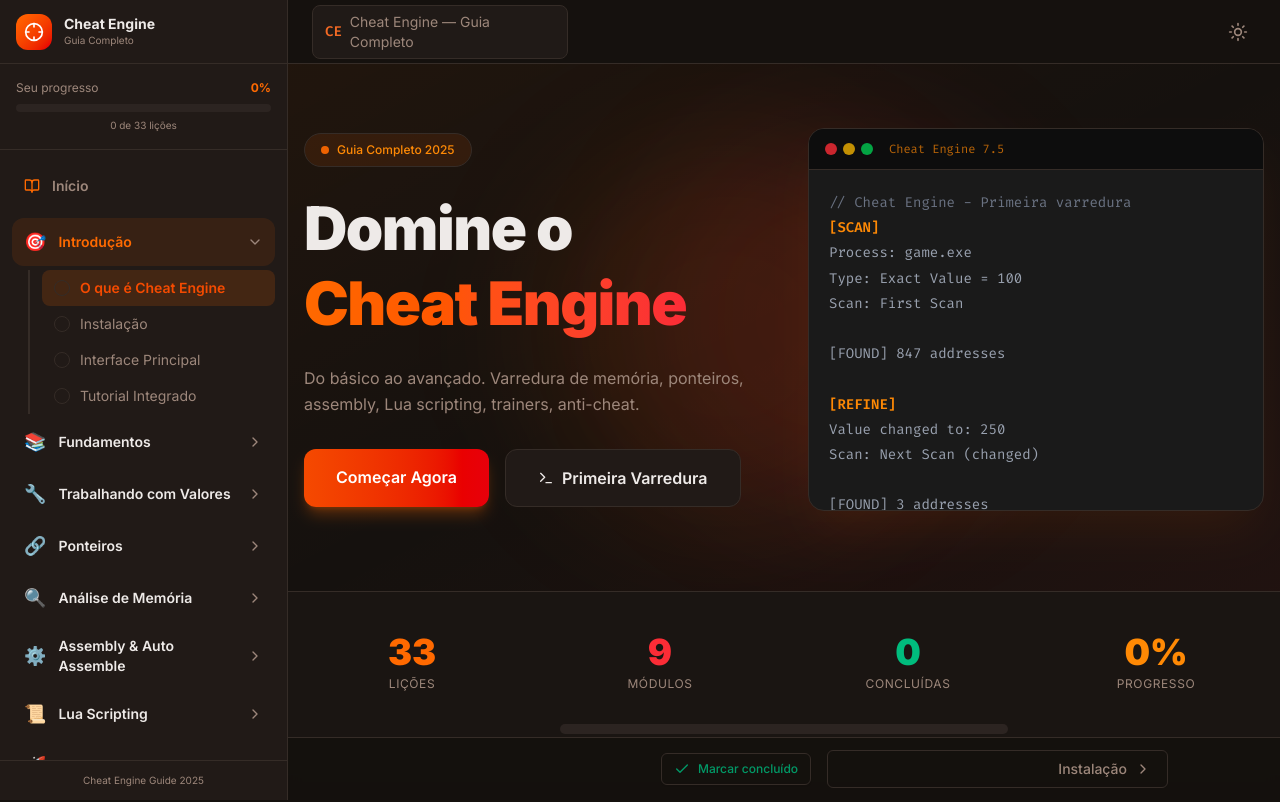
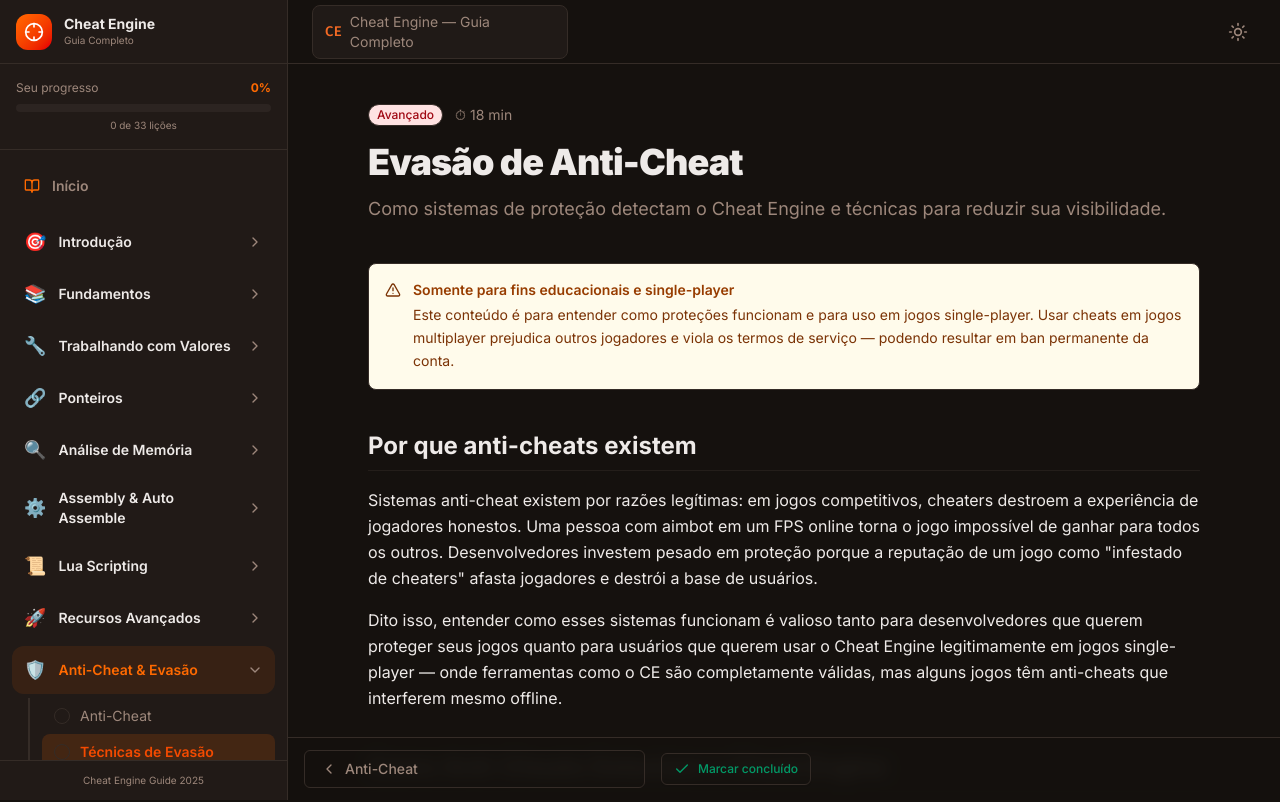
Before and after one commit to Wallysondevs/cheat-engine-guide, a React (Vite) app: page /#/evasao in a window 1280 px wide. Before the commit this address led to /. Shown: the top 802 px of the page. Built offline with nearby package versions, Linux system fonts and the light colour scheme.

Commit message:
fix: usa useHashLocation consistentemente, adiciona try-catch no LessonNav

```diff
--- a/src/components/layout/Sidebar.tsx
+++ b/src/components/layout/Sidebar.tsx
@@ -1,11 +1,12 @@
 import { useState } from "react";
-import { Link, useLocation } from "wouter";
+import { Link } from "wouter";
+import { useHashLocation } from "wouter/use-hash-location";
 import { cn } from "@/lib/utils";
 import { Crosshair, X, ChevronDown, ChevronRight, Check, BookOpen } from "lucide-react";
 import { COURSE_MODULES, getProgress, getCompletionStats, type Module } from "@/lib/course";
 
 function ModuleSection({ module }: { module: Module }) {
-  const [location] = useLocation();
+  const [location] = useHashLocation();
   const [open, setOpen] = useState(() => {
     return module.lessons.some((l) => l.path === location);
   });
--- a/src/components/ui/LessonNav.tsx
+++ b/src/components/ui/LessonNav.tsx
@@ -1,7 +1,7 @@
 import { useEffect, useState } from "react";
-import { useLocation } from "wouter";
 import { ChevronLeft, ChevronRight, Check } from "lucide-react";
 import { Button } from "@/components/ui/button";
+import { useHashLocation } from "wouter/use-hash-location";
 import {
   getNavigation,
   isLessonComplete,
@@ -12,7 +12,7 @@
 } from "@/lib/course";
 
 export function LessonNav() {
-  const [location] = useLocation();
+  const [location] = useHashLocation();
   const [complete, setComplete] = useState(false);
   const [nav, setNav] = useState<{ prev: Lesson | null; next: Lesson | null }>({
     prev: null,
@@ -20,11 +20,16 @@
   });
 
   useEffect(() => {
-    const lesson = findLessonByPath(location);
-    if (lesson) {
-      setComplete(isLessonComplete(lesson.id));
-      setNav(getNavigation(lesson.id));
-    } else {
+    try {
+      const lesson = findLessonByPath(location);
+      if (lesson) {
+        setComplete(isLessonComplete(lesson.id));
+        setNav(getNavigation(lesson.id));
+      } else {
+        setComplete(false);
+        setNav({ prev: null, next: null });
+      }
+    } catch {
       setComplete(false);
       setNav({ prev: null, next: null });
     }
@@ -48,7 +53,6 @@
   return (
     <div className="fixed bottom-0 left-0 right-0 lg:left-72 bg-background/95 backdrop-blur-sm border-t border-border z-40">
       <div className="container max-w-4xl px-4 py-3 flex items-center justify-between gap-4">
-        {/* Previous */}
         <div className="flex-1">
           {nav.prev && (
             <Button
@@ -62,7 +66,6 @@
           )}
         </div>
 
-        {/* Mark Complete */}
         <Button
           variant={complete ? "default" : "outline"}
           size="sm"
@@ -77,7 +80,6 @@
           {complete ? "Concluído" : "Marcar concluído"}
         </Button>
 
-        {/* Next */}
         <div className="flex-1">
           {nav.next && (
             <Button
```
